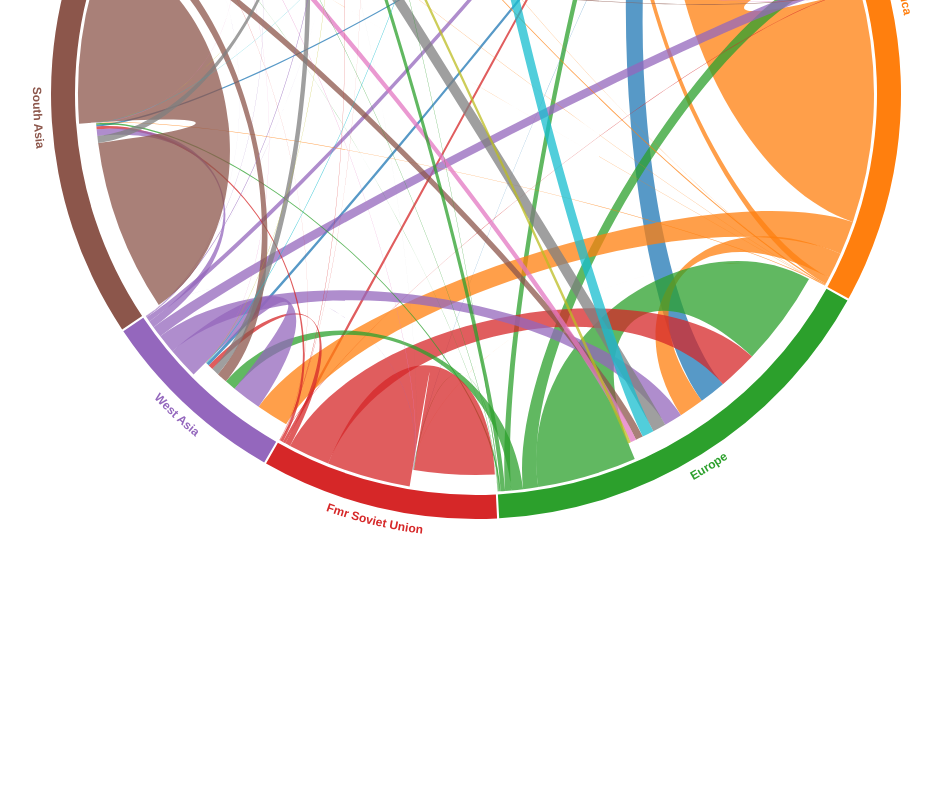
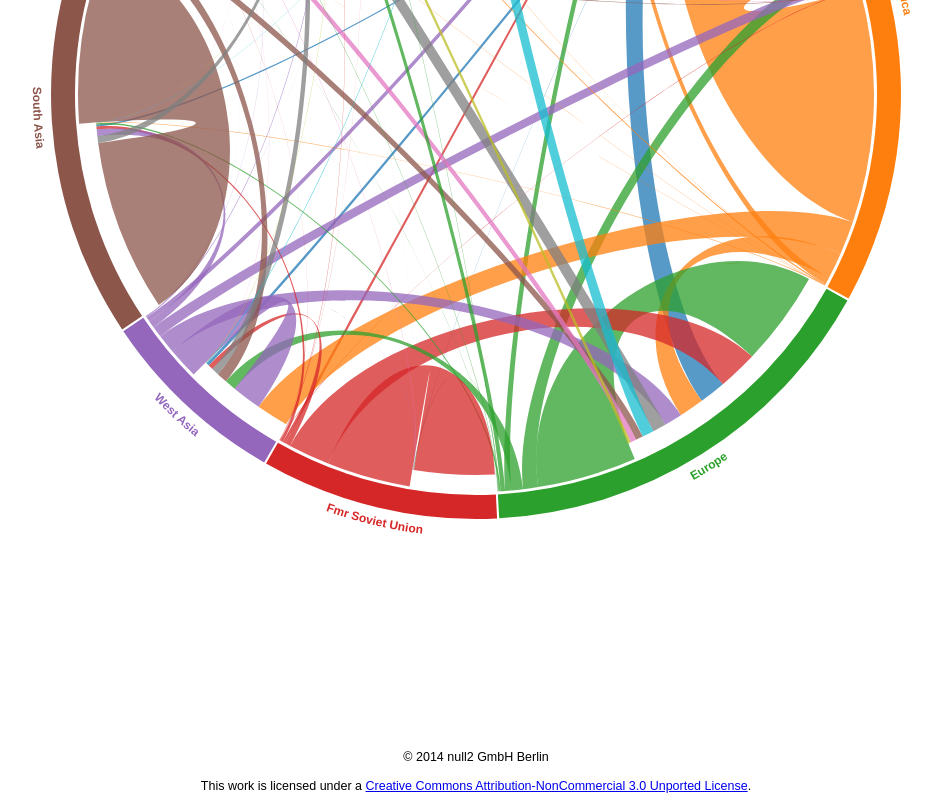
Before and after one commit to null2/circular-migration-plot, a website: page index.html in a window 1280 px wide. Shown: the part 640-1440 px from the top of the page, without its empty margins (164-1105 px from the left). Before the commit the page ends 1382 px from the top, so only its background shows below. Drawn offline with Linux system fonts and the light colour scheme.

Commit message:
license and copyright notice on example page

```diff
--- a/index.html
+++ b/index.html
@@ -67,9 +67,15 @@
   </style>
 </head>
 <body>
-  <h1>Circular Migration Plot</h1>
+  <header>
+    <h1>Circular Migration Plot</h1>
+  </header>
   <div id=timeline></div>
   <div id=chart></div>
+  <footer>
+    <small>&copy; 2014 null2 GmbH Berlin</small><br>
+    <small>This work is licensed under a <a href="http://creativecommons.org/licenses/by-nc/3.0/">Creative Commons Attribution-NonCommercial 3.0 Unported License</a>.</small>
+  </footer>
   <script>
     CircularMigrationPlot({
       data: 'sample.json',
```
